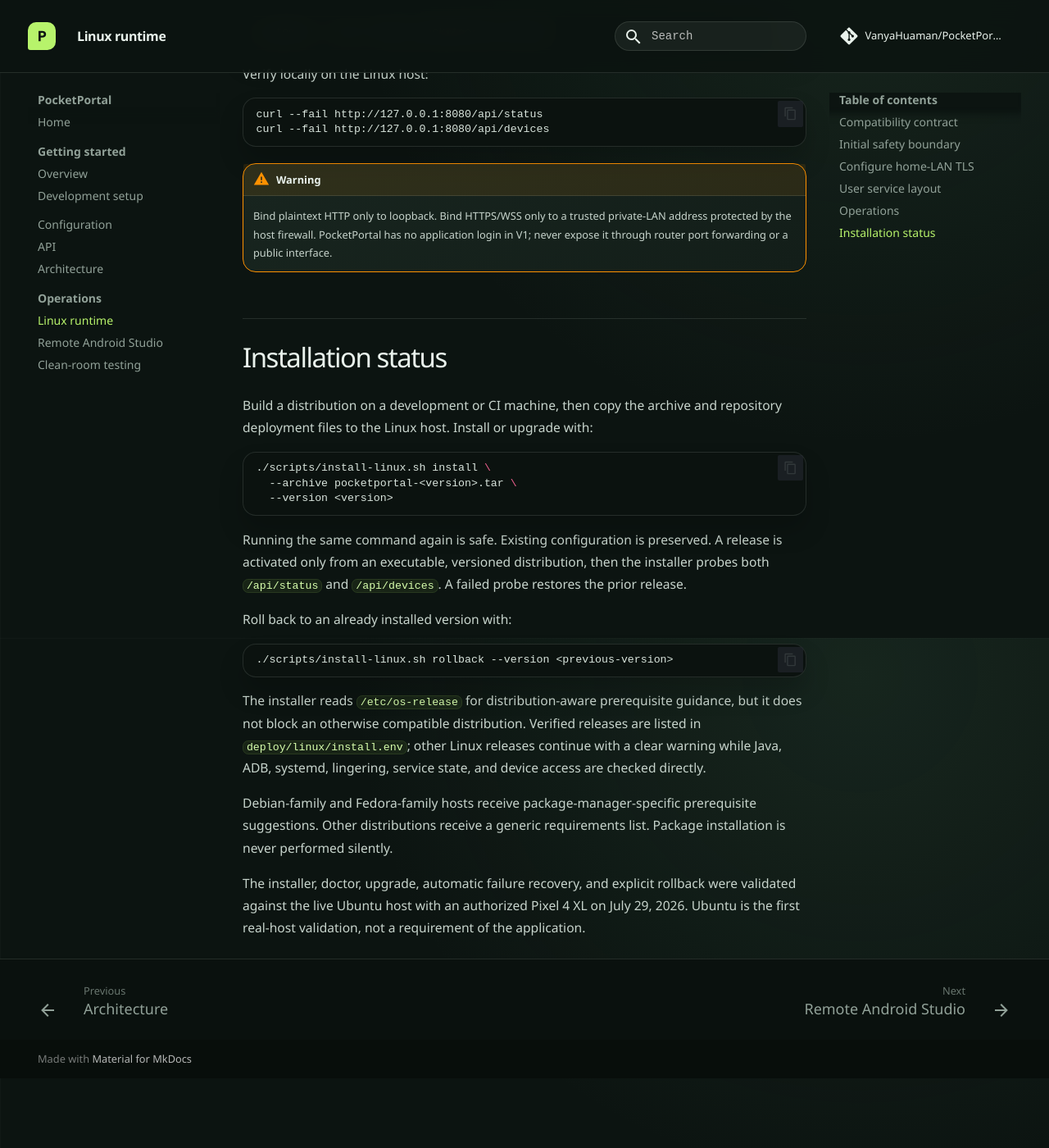
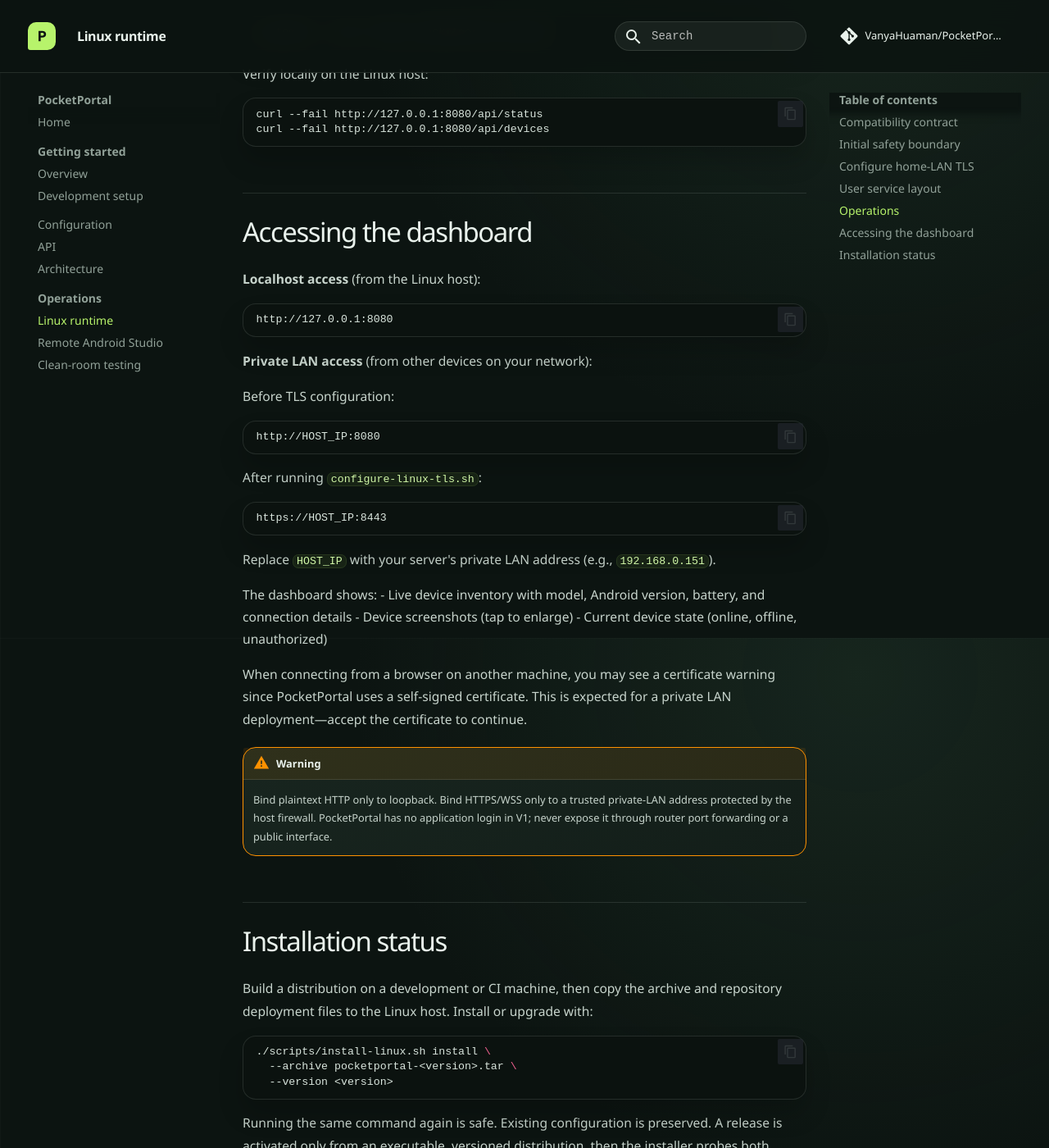
Before and after one commit to VanyaHuaman/PocketPortal, an MkDocs documentation site: the page built from docs/operations/linux-runtime.md, in a window 1280 px wide and 1400 px high, scrolled down 2822 px. Shown: the whole window at 82% size. Built offline with MkDocs 1.6.1 and Material for MkDocs 9.7.7, drawn with Linux system fonts in a browser that asks for light colours; comment, search, counter and statistics services are not loaded; before the commit the page ends 4137 px from its top, so only the background shows below that.

Commit message:
Document how to access the web dashboard
Added instructions for accessing the PocketPortal dashboard from both
localhost and other devices on the private network.

Changes:
- Getting started guide now directs users to the dashboard at
  http://localhost:8080 instead of just the API endpoint
- Linux runtime operations guide includes new "Accessing the dashboard"
  section with localhost and LAN access instructions
- Documents HTTP (port 8080) and HTTPS (port 8443) endpoints
- Notes expected certificate warning for self-signed certificates

This addresses user confusion about how to view the web interface
after installation.

````diff
--- a/docs/operations/linux-runtime.md
+++ b/docs/operations/linux-runtime.md
@@ -106,6 +106,35 @@
 curl --fail http://127.0.0.1:8080/api/devices
 ```
 
+## Accessing the dashboard
+
+**Localhost access** (from the Linux host):
+
+```text
+http://127.0.0.1:8080
+```
+
+**Private LAN access** (from other devices on your network):
+
+Before TLS configuration:
+```text
+http://HOST_IP:8080
+```
+
+After running `configure-linux-tls.sh`:
+```text
+https://HOST_IP:8443
+```
+
+Replace `HOST_IP` with your server's private LAN address (e.g., `192.168.0.151`).
+
+The dashboard shows:
+- Live device inventory with model, Android version, battery, and connection details
+- Device screenshots (tap to enlarge)
+- Current device state (online, offline, unauthorized)
+
+When connecting from a browser on another machine, you may see a certificate warning since PocketPortal uses a self-signed certificate. This is expected for a private LAN deployment—accept the certificate to continue.
+
 !!! warning
     Bind plaintext HTTP only to loopback. Bind HTTPS/WSS only to a trusted
     private-LAN address protected by the host firewall. PocketPortal has no
````
Also changed, not shown: docs/getting-started/index.md (+4 -2 lines).
